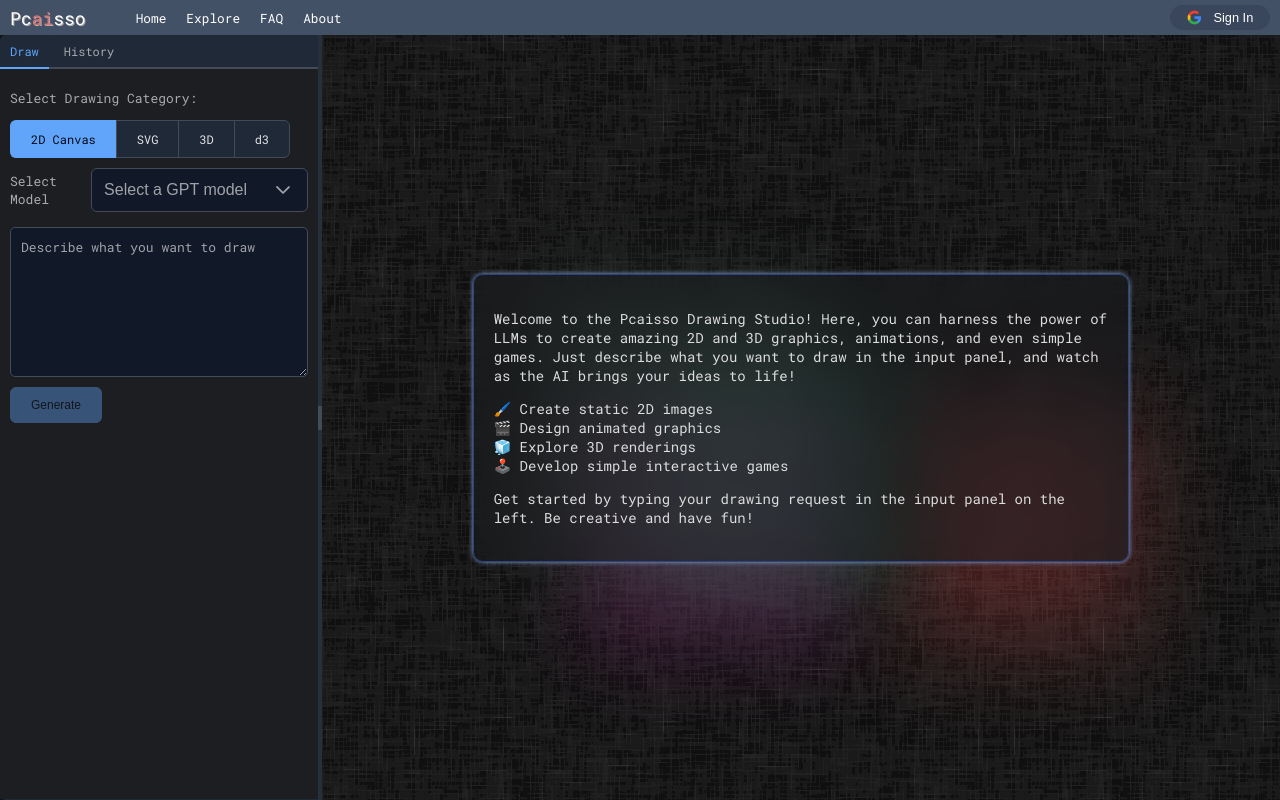
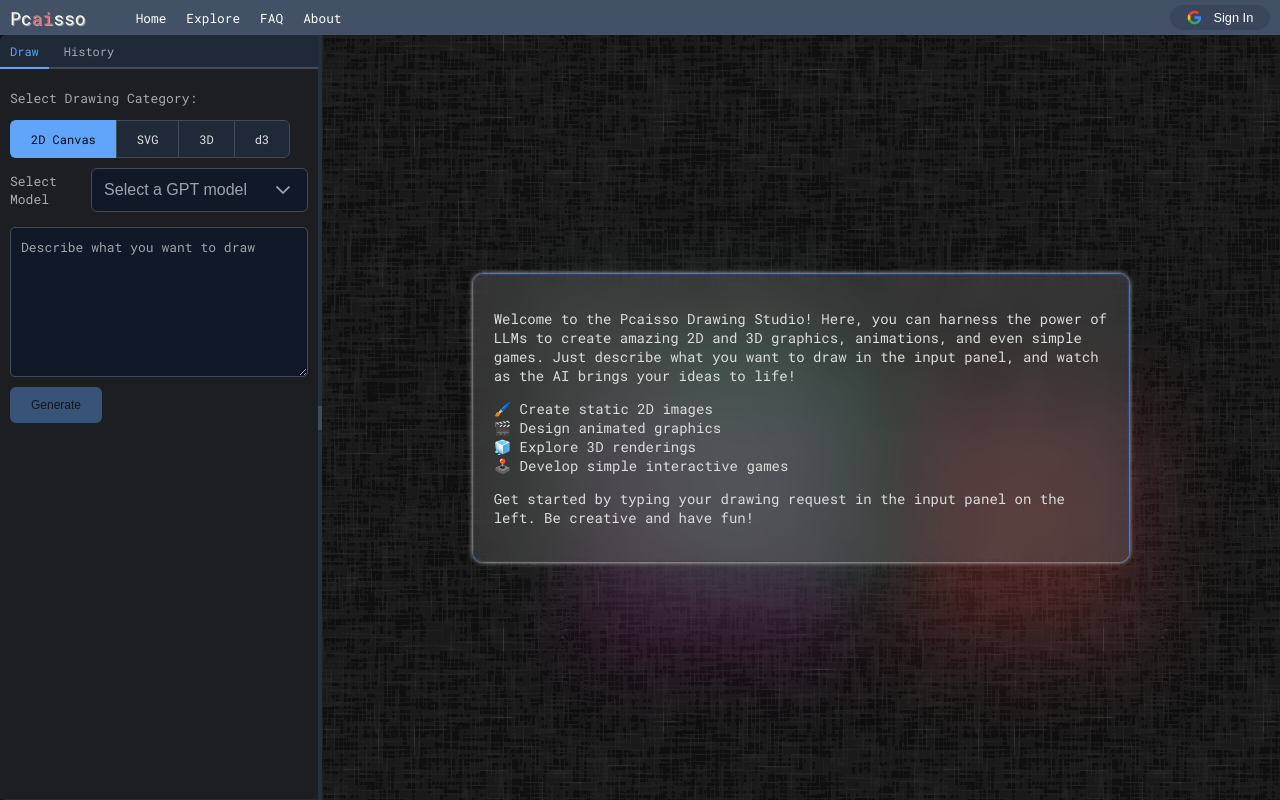
Before and after one commit to rmadhuram/pcaisso-next, a Next.js app: page /draw in a window 1280 px wide. Built offline with nearby package versions, Linux system fonts and the light colour scheme; no server answers; a web font is replaced by a local one.

Commit message:
style tweaks

```diff
--- a/src/app/draw/page.module.scss
+++ b/src/app/draw/page.module.scss
@@ -90,8 +90,8 @@
   .description-box {
     width: 70%;
     border: 1px solid #29447e;
-    box-shadow: 0 0 5px #8ca6e0;
-    background: #1c1e227a;
+    box-shadow: 0 0 5px #e7e7e7;
+    background: rgb(120 120 120 / 30%);
     backdrop-filter: blur(10px);
     padding: 20px;
     border-radius: 10px;
```
